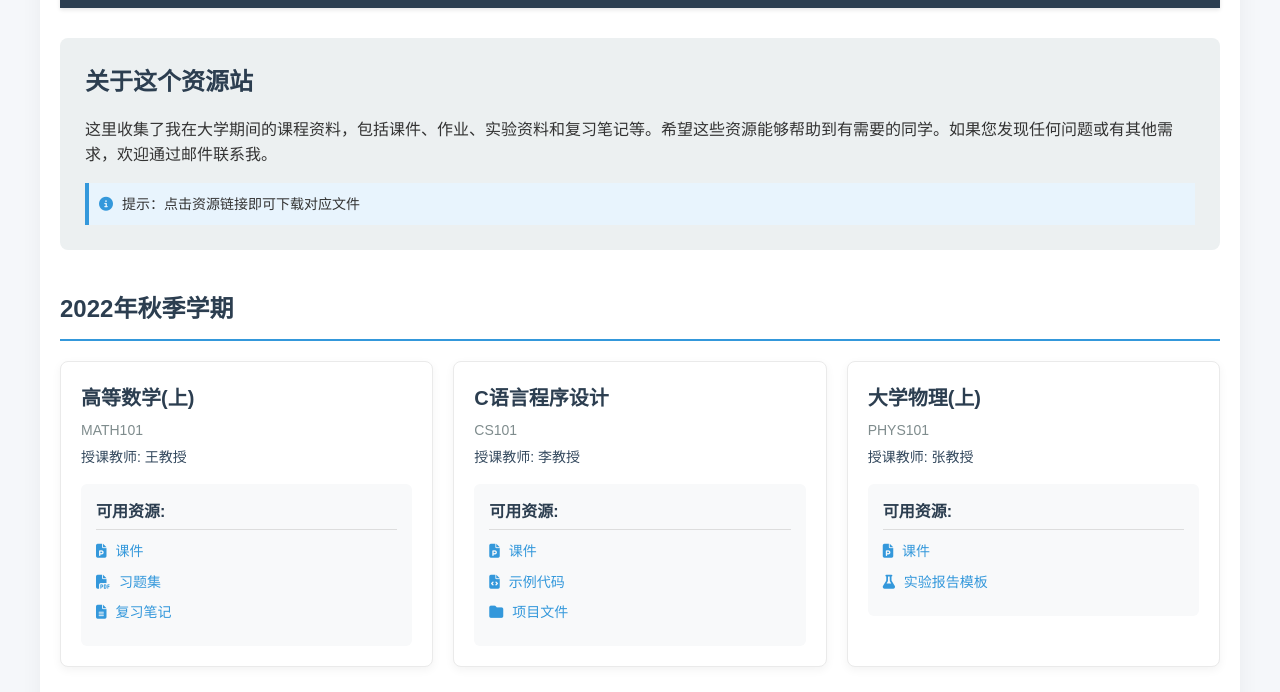
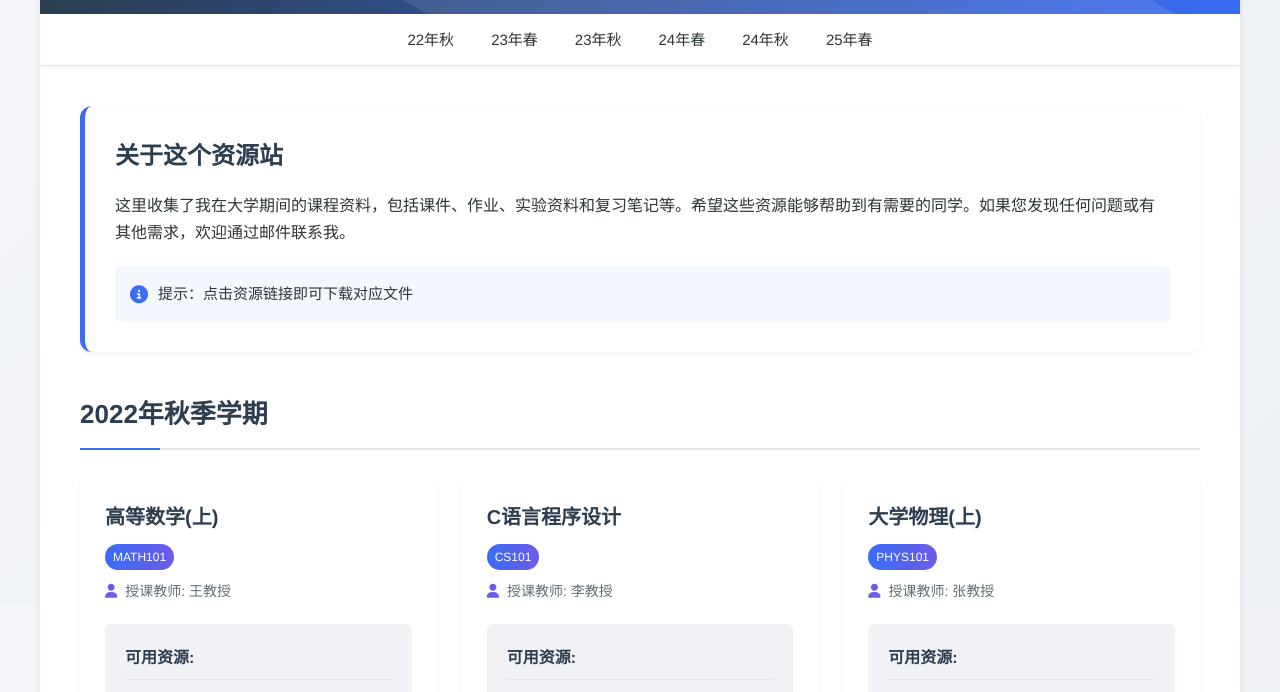
Before and after one commit to LiwenXu-dot/LiwenXu-dot.github.io, a plain HTML site: page index.html in a window 1280 px wide. Shown: the part 193-885 px from the top of the page. Drawn offline with Linux system fonts and the light colour scheme; a script that the page names is missing.

Commit message:
Update index.html

```diff
--- a/index.html
+++ b/index.html
@@ -4,7 +4,7 @@
     <meta charset="UTF-8">
     <meta name="viewport" content="width=device-width, initial-scale=1.0">
     <title>我的学习资源中心</title>
-    <link rel="stylesheet" href="personal-website-css.css">
+    <link rel="stylesheet" href="enhanced-website-css.css">
     <link rel="stylesheet" href="https://cdnjs.cloudflare.com/ajax/libs/font-awesome/6.4.0/css/all.min.css">
 </head>
 <body>
```
